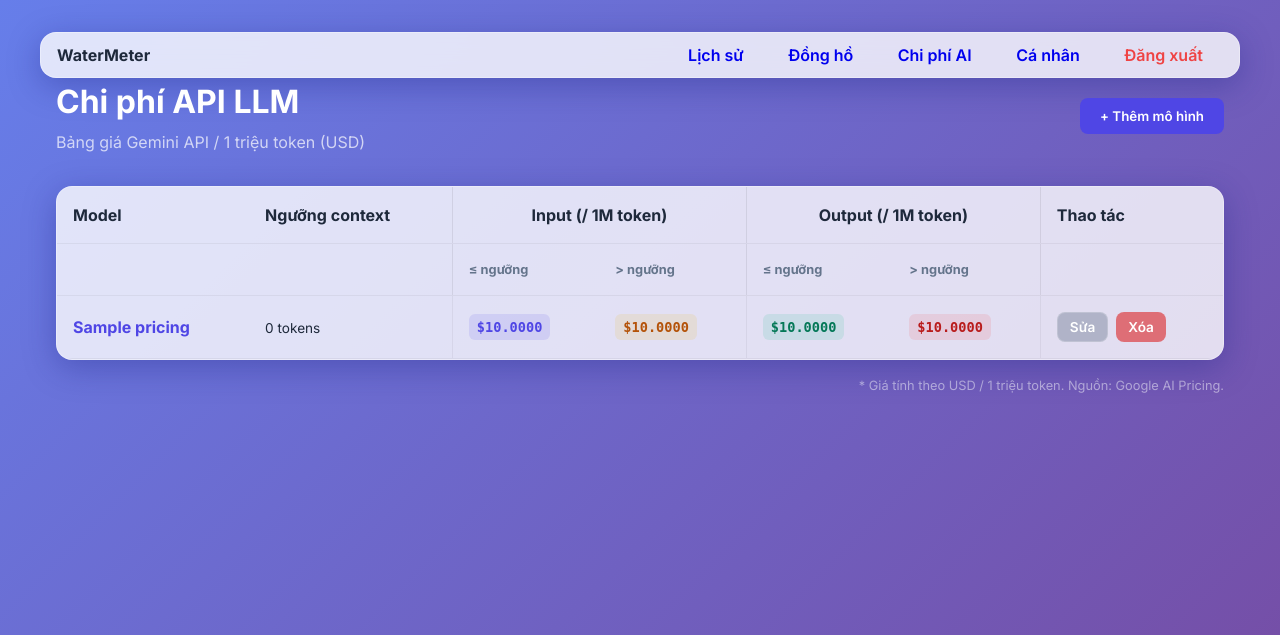
After one commit to vinhlocvobook-lab/doc_chi_so_dhn, a PHP site: page /pricing in a window 1280 px wide. The commit adds this page. Shown: the top 635 px of the page. Run offline with PHP 8.4, Linux system fonts and the light colour scheme; the visitor is signed in with stand-in values (Sample User, id 1); tables that the repository leaves empty or names only in its code hold one stand-in row (values such as "Sample post").

Commit message:
gemini cost

```diff
--- /dev/null
+++ b/app/Controllers/GeminiPricingController.php
@@ -0,0 +1,62 @@
+<?php
+namespace App\Controllers;
+
+use App\Core\Controller;
+use App\Models\GeminiPricing;
+
+class GeminiPricingController extends Controller
+{
+    private $model;
+
+    public function __construct()
+    {
+        if (!isset($_SESSION['user_id'])) {
+            header('Location: /login');
+            exit;
+        }
+        $this->model = new GeminiPricing();
+    }
+
+    public function index()
+    {
+        $pricings = $this->model->all();
+        $this->view('pricing/index', ['pricings' => $pricings]);
+    }
+
+    public function save()
+    {
+        $id = $_POST['id'] ?? null;
+        $data = [
+            'model_name' => trim($_POST['model_name'] ?? ''),
+            'input_price_low_context' => $_POST['input_price_low_context'] ?? null,
+            'input_price_high_context' => $_POST['input_price_high_context'] ?? null,
+            'output_price_low_context' => $_POST['output_price_low_context'] ?? null,
+            'output_price_high_context' => $_POST['output_price_high_context'] ?? null,
+            'context_threshold' => $_POST['context_threshold'] ?? 128000,
+            'unit_amount' => $_POST['unit_amount'] ?? 1000000,
+            'currency' => $_POST['currency'] ?? 'USD',
+        ];
+
+        if (empty($data['model_name'])) {
+            return $this->json(['error' => 'Tên model không được để trống'], 400);
+        }
+
+        if ($id) {
+            $this->model->update($id, $data);
+            return $this->json(['success' => true, 'message' => 'Cập nhật thành công']);
+        } else {
+            $this->model->create($data);
+            return $this->json(['success' => true, 'message' => 'Thêm mới thành công']);
+        }
+    }
+
+    public function delete()
+    {
+        $id = $_POST['id'] ?? null;
+        if ($id) {
+            $this->model->delete($id);
+            return $this->json(['success' => true]);
+        }
+        return $this->json(['error' => 'Invalid ID'], 400);
+    }
+}
--- /dev/null
+++ b/app/Models/GeminiPricing.php
@@ -0,0 +1,88 @@
+<?php
+namespace App\Models;
+
+use App\Core\Database;
+use PDO;
+
+class GeminiPricing
+{
+    private $db;
+
+    public function __construct()
+    {
+        $this->db = Database::getInstance();
+    }
+
+    public function all()
+    {
+        $stmt = $this->db->query("SELECT * FROM gemini_pricing ORDER BY model_name ASC");
+        return $stmt->fetchAll(PDO::FETCH_ASSOC);
+    }
+
+    public function find($id)
+    {
+        $stmt = $this->db->prepare("SELECT * FROM gemini_pricing WHERE id = ?");
+        $stmt->execute([(int) $id]);
+        return $stmt->fetch(PDO::FETCH_ASSOC);
+    }
+
+    public function findByModel($modelName)
+    {
+        $stmt = $this->db->prepare("SELECT * FROM gemini_pricing WHERE model_name = ?");
+        $stmt->execute([$modelName]);
+        return $stmt->fetch(PDO::FETCH_ASSOC);
+    }
+
+    public function create($data)
+    {
+        $sql = "INSERT INTO gemini_pricing
+            (model_name, input_price_low_context, input_price_high_context,
+             output_price_low_context, output_price_high_context,
+             context_threshold, unit_amount, currency)
+            VALUES (?, ?, ?, ?, ?, ?, ?, ?)";
+        $stmt = $this->db->prepare($sql);
+        $stmt->execute([
+            $data['model_name'],
+            $data['input_price_low_context'] ?: null,
+            $data['input_price_high_context'] ?: null,
+            $data['output_price_low_context'] ?: null,
+            $data['output_price_high_context'] ?: null,
+            (int) ($data['context_threshold'] ?? 128000),
+            (int) ($data['unit_amount'] ?? 1000000),
+            $data['currency'] ?? 'USD',
+        ]);
+        return $this->db->lastInsertId();
+    }
+
+    public function update($id, $data)
+    {
+        $sql = "UPDATE gemini_pricing SET
+            model_name = ?,
+            input_price_low_context = ?,
+            input_price_high_context = ?,
+            output_price_low_context = ?,
+            output_price_high_context = ?,
+            context_threshold = ?,
+            unit_amount = ?,
+            currency = ?
+            WHERE id = ?";
+        $stmt = $this->db->prepare($sql);
+        return $stmt->execute([
+            $data['model_name'],
+            $data['input_price_low_context'] ?: null,
+            $data['input_price_high_context'] ?: null,
+            $data['output_price_low_context'] ?: null,
+            $data['output_price_high_context'] ?: null,
+            (int) ($data['context_threshold'] ?? 128000),
+            (int) ($data['unit_amount'] ?? 1000000),
+            $data['currency'] ?? 'USD',
+            (int) $id,
+        ]);
+    }
+
+    public function delete($id)
+    {
+        $stmt = $this->db->prepare("DELETE FROM gemini_pricing WHERE id = ?");
+        return $stmt->execute([(int) $id]);
+    }
+}
--- a/app/Views/layout/main.php
+++ b/app/Views/layout/main.php
@@ -22,6 +22,7 @@ if ($isAjax): ?>
                 <div class="nav-links">
                     <a href="/" class="btn">Lịch sử</a>
                     <a href="/meters" class="btn">Đồng hồ</a>
+                    <a href="/pricing" class="btn">Chi phí AI</a>
                     <?php if (isset($_SESSION['role']) && $_SESSION['role'] === 'admin'): ?>
                         <a href="/users" class="btn">Thành viên</a>
                     <?php endif; ?>
--- /dev/null
+++ b/app/Views/pricing/index.php
@@ -0,0 +1,262 @@
+<div class="fade-in">
+    <div style="display: flex; justify-content: space-between; align-items: center; margin-bottom: 2rem;">
+        <div>
+            <h1 style="color: white; margin: 0;">Chi phí API LLM</h1>
+            <p style="color: rgba(255,255,255,0.7); margin: 0.25rem 0 0;">Bảng giá Gemini API / 1 triệu token (USD)</p>
+        </div>
+        <button class="btn btn-primary" onclick="openPricingModal()">+ Thêm mô hình</button>
+    </div>
+
+    <div class="glass-card" style="overflow-x: auto;">
+        <table class="data-table">
+            <thead>
+                <tr>
+                    <th>Model</th>
+                    <th>Ngưỡng context</th>
+                    <th colspan="2" style="text-align:center; border-left: 1px solid rgba(0,0,0,0.08);">Input (/ 1M
+                        token)</th>
+                    <th colspan="2" style="text-align:center; border-left: 1px solid rgba(0,0,0,0.08);">Output (/ 1M
+                        token)</th>
+                    <th style="border-left: 1px solid rgba(0,0,0,0.08);">Thao tác</th>
+                </tr>
+                <tr style="font-size: 0.8rem; color: var(--text-muted);">
+                    <th></th>
+                    <th></th>
+                    <th style="border-left: 1px solid rgba(0,0,0,0.08);">≤ ngưỡng</th>
+                    <th>> ngưỡng</th>
+                    <th style="border-left: 1px solid rgba(0,0,0,0.08);">≤ ngưỡng</th>
+                    <th>> ngưỡng</th>
+                    <th style="border-left: 1px solid rgba(0,0,0,0.08);"></th>
+                </tr>
+            </thead>
+            <tbody>
+                <?php foreach ($pricings as $p): ?>
+                    <tr>
+                        <td>
+                            <strong style="color: var(--primary);">
+                                <?= htmlspecialchars($p['model_name']) ?>
+                            </strong>
+                        </td>
+                        <td>
+                            <span style="font-size:0.85rem;">
+                                <?= number_format($p['context_threshold']) ?> tokens
+                            </span>
+                        </td>
+                        <td style="border-left: 1px solid rgba(0,0,0,0.05);">
+                            <?= $p['input_price_low_context'] !== null ? '<span class="price-chip">$' . number_format((float) $p['input_price_low_context'], 4) . '</span>' : '<span style="color:#94a3b8">—</span>' ?>
+                        </td>
+                        <td>
+                            <?= $p['input_price_high_context'] !== null ? '<span class="price-chip price-high">$' . number_format((float) $p['input_price_high_context'], 4) . '</span>' : '<span style="color:#94a3b8">—</span>' ?>
+                        </td>
+                        <td style="border-left: 1px solid rgba(0,0,0,0.05);">
+                            <?= $p['output_price_low_context'] !== null ? '<span class="price-chip price-out">$' . number_format((float) $p['output_price_low_context'], 4) . '</span>' : '<span style="color:#94a3b8">—</span>' ?>
+                        </td>
+                        <td>
+                            <?= $p['output_price_high_context'] !== null ? '<span class="price-chip price-out-high">$' . number_format((float) $p['output_price_high_context'], 4) . '</span>' : '<span style="color:#94a3b8">—</span>' ?>
+                        </td>
+                        <td style="border-left: 1px solid rgba(0,0,0,0.05);">
+                            <div style="display: flex; gap: 0.5rem;">
+                                <button class="btn btn-secondary" style="padding: 6px 12px; font-size: 0.85rem;"
+                                    onclick='editPricing(<?= json_encode($p) ?>)'>Sửa</button>
+                                <button class="btn btn-danger" style="padding: 6px 12px; font-size: 0.85rem;"
+                                    onclick="deletePricing(<?= $p['id'] ?>)">Xóa</button>
+                            </div>
+                        </td>
+                    </tr>
+                <?php endforeach; ?>
+                <?php if (empty($pricings)): ?>
+                    <tr>
+                        <td colspan="7" style="text-align: center; padding: 3rem; color: var(--text-muted);">
+                            Chưa có dữ liệu. Nhấn "+ Thêm mô hình" để bắt đầu.
+                        </td>
+                    </tr>
+                <?php endif; ?>
+            </tbody>
+        </table>
+    </div>
+
+    <p style="color: rgba(255,255,255,0.5); font-size: 0.8rem; margin-top: 1rem; text-align: right;">
+        * Giá tính theo USD / 1 triệu token. Nguồn: Google AI Pricing.
+    </p>
+</div>
+
+<!-- Modal Form -->
+<div id="pricing-modal"
+    style="display: none; position: fixed; z-index: 1000; left: 0; top: 0; width: 100%; height: 100%; background: rgba(0,0,0,0.7); backdrop-filter: blur(5px);">
+    <div class="glass-card"
+        style="width: 90%; max-width: 680px; margin: 3rem auto; padding: 2rem; position: relative; max-height: 90vh; overflow-y: auto;">
+        <span onclick="closePricingModal()"
+            style="position: absolute; right: 1.5rem; top: 1rem; font-size: 2rem; cursor: pointer; color: white; line-height: 1;">&times;</span>
+        <h2 id="pricing-modal-title" style="color: var(--primary); margin-bottom: 2rem;">Thêm mô hình mới</h2>
+
+        <form id="pricing-form">
+            <input type="hidden" name="id" id="pricing-id">
+
+            <div style="display: grid; grid-template-columns: 1fr 1fr; gap: 1.5rem;">
+                <!-- Model name -->
+                <div class="filter-group" style="grid-column: span 2;">
+                    <label>Tên Model <span style="color:#ef4444;">*</span></label>
+                    <input type="text" name="model_name" id="pricing-model_name" class="filter-input"
+                        placeholder="VD: gemini-2.5-flash, gemini-2.5-pro" required>
+                </div>
+
+                <!-- Input prices -->
+                <div
+                    style="grid-column: span 2; border-bottom: 1px solid rgba(255,255,255,0.1); padding-bottom: 0.25rem; margin-top: 0.5rem;">
+                    <h3 style="color: white; font-size: 1rem;">💰 Giá Input (USD / 1M token)</h3>
+                </div>
+                <div class="filter-group">
+                    <label>Context ngắn (≤ ngưỡng)</label>
+                    <div style="position: relative;">
+                        <span
+                            style="position: absolute; left: 10px; top: 50%; transform: translateY(-50%); color: #64748b;">$</span>
+                        <input type="number" step="0.00000001" name="input_price_low_context" id="pricing-input_low"
+                            class="filter-input" style="padding-left: 22px;" placeholder="0.00010000">
+                    </div>
+                </div>
+                <div class="filter-group">
+                    <label>Context dài (> ngưỡng)</label>
+                    <div style="position: relative;">
+                        <span
+                            style="position: absolute; left: 10px; top: 50%; transform: translateY(-50%); color: #64748b;">$</span>
+                        <input type="number" step="0.00000001" name="input_price_high_context" id="pricing-input_high"
+                            class="filter-input" style="padding-left: 22px;" placeholder="0.00020000">
+                    </div>
+                </div>
+
+                <!-- Output prices -->
+                <div
+                    style="grid-column: span 2; border-bottom: 1px solid rgba(255,255,255,0.1); padding-bottom: 0.25rem; margin-top: 0.5rem;">
+                    <h3 style="color: white; font-size: 1rem;">💸 Giá Output (USD / 1M token)</h3>
+                </div>
+                <div class="filter-group">
+                    <label>Context ngắn (≤ ngưỡng)</label>
+                    <div style="position: relative;">
+                        <span
+                            style="position: absolute; left: 10px; top: 50%; transform: translateY(-50%); color: #64748b;">$</span>
+                        <input type="number" step="0.00000001" name="output_price_low_context" id="pricing-output_low"
+                            class="filter-input" style="padding-left: 22px;" placeholder="0.00040000">
+                    </div>
+                </div>
+                <div class="filter-group">
+                    <label>Context dài (> ngưỡng)</label>
+                    <div style="position: relative;">
+                        <span
+                            style="position: absolute; left: 10px; top: 50%; transform: translateY(-50%); color: #64748b;">$</span>
+                        <input type="number" step="0.00000001" name="output_price_high_context" id="pricing-output_high"
+                            class="filter-input" style="padding-left: 22px;" placeholder="0.00080000">
+                    </div>
+                </div>
+
+                <!-- Config -->
+                <div
+                    style="grid-column: span 2; border-bottom: 1px solid rgba(255,255,255,0.1); padding-bottom: 0.25rem; margin-top: 0.5rem;">
+                    <h3 style="color: white; font-size: 1rem;">⚙️ Cấu hình</h3>
+                </div>
+                <div class="filter-group">
+                    <label>Ngưỡng context (tokens)</label>
+                    <input type="number" name="context_threshold" id="pricing-threshold" class="filter-input"
+                        value="128000">
+                </div>
+                <div class="filter-group">
+                    <label>Đơn vị tiền tệ</label>
+                    <select name="currency" id="pricing-currency" class="filter-input">
+                        <option value="USD">USD</option>
+                        <option value="VND">VND</option>
+                    </select>
+                </div>
+            </div>
+
+            <div style="margin-top: 2rem; display: flex; justify-content: flex-end; gap: 1rem;">
+                <button type="button" class="btn btn-secondary" onclick="closePricingModal()">Hủy</button>
+                <button type="submit" class="btn btn-primary">Lưu</button>
+            </div>
+        </form>
+    </div>
+</div>
+
+<style>
+    .price-chip {
+        display: inline-block;
+        padding: 3px 8px;
+        border-radius: 6px;
+        font-family: monospace;
+        font-size: 0.85rem;
+        font-weight: 600;
+        background: rgba(79, 70, 229, 0.12);
+        color: #4f46e5;
+    }
+
+    .price-high {
+        background: rgba(234, 179, 8, 0.12);
+        color: #b45309;
+    }
+
+    .price-out {
+        background: rgba(16, 185, 129, 0.12);
+        color: #047857;
+    }
+
+    .price-out-high {
+        background: rgba(239, 68, 68, 0.12);
+        color: #b91c1c;
+    }
+</style>
+
+<script>
+    function openPricingModal() {
+        document.getElementById('pricing-modal-title').textContent = 'Thêm mô hình mới';
+        document.getElementById('pricing-form').reset();
+        document.getElementById('pricing-id').value = '';
+        document.getElementById('pricing-threshold').value = 128000;
+        document.getElementById('pricing-modal').style.display = 'block';
+    }
+
+    function closePricingModal() {
+        document.getElementById('pricing-modal').style.display = 'none';
+    }
+
+    function editPricing(p) {
+        document.getElementById('pricing-modal-title').textContent = 'Chỉnh sửa: ' + p.model_name;
+        document.getElementById('pricing-id').value = p.id;
+        document.getElementById('pricing-model_name').value = p.model_name;
+        document.getElementById('pricing-input_low').value = p.input_price_low_context || '';
+        document.getElementById('pricing-input_high').value = p.input_price_high_context || '';
+        document.getElementById('pricing-output_low').value = p.output_price_low_context || '';
+        document.getElementById('pricing-output_high').value = p.output_price_high_context || '';
+        document.getElementById('pricing-threshold').value = p.context_threshold;
+        document.getElementById('pricing-currency').value = p.currency || 'USD';
+        document.getElementById('pricing-modal').style.display = 'block';
+    }
+
+    document.getElementById('pricing-form').addEventListener('submit', async function (e) {
+        e.preventDefault();
+        const formData = new FormData(this);
+        try {
+            const res = await fetch('/pricing/save', {
+                method: 'POST', body: formData,
+                headers: { 'X-Requested-With': 'XMLHttpRequest' }
+            });
+            const result = await res.json();
+            if (result.success) {
+                closePricingModal();
+                window.loadPage('/pricing');
+            } else {
+                alert(result.error || 'Có lỗi xảy ra');
+            }
+        } catch (err) { alert('Lỗi kết nối server'); }
+    });
+
+    async function deletePricing(id) {
+        if (!confirm('Xóa mô hình này?')) return;
+        const fd = new FormData(); fd.append('id', id);
+        try {
+            const res = await fetch('/pricing/delete', {
+                method: 'POST', body: fd,
+                headers: { 'X-Requested-With': 'XMLHttpRequest' }
+            });
+            const result = await res.json();
+            if (result.success) window.loadPage('/pricing');
+        } catch (err) { console.error(err); }
+    }
+</script>
--- a/public/index.php
+++ b/public/index.php
@@ -34,6 +34,9 @@ $router->add('GET', '/profile', 'UserController@profile');
 $router->add('GET', '/meters', 'MeterTypeController@index');
 $router->add('POST', '/meters/save', 'MeterTypeController@save');
 $router->add('POST', '/meters/delete', 'MeterTypeController@delete');
+$router->add('GET', '/pricing', 'GeminiPricingController@index');
+$router->add('POST', '/pricing/save', 'GeminiPricingController@save');
+$router->add('POST', '/pricing/delete', 'GeminiPricingController@delete');
 $router->add('GET', '/history/detail', 'HistoryController@detail');
 
 $method = $_SERVER['REQUEST_METHOD'];
```
